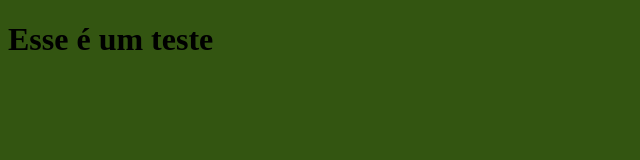
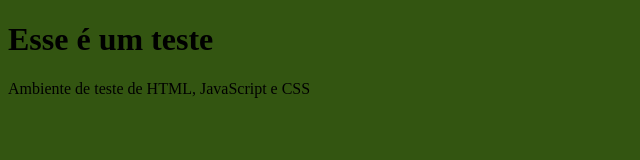
Before and after one commit to rudsonandrade/Test-robot_Framework, a plain HTML site: page index.html in a window 1280 px wide. Shown: the whole page, without its empty margins (0-640 px from the left). Drawn offline with Linux system fonts and the light colour scheme.

Commit message:
Update index.html

```diff
--- a/index.html
+++ b/index.html
@@ -2,9 +2,10 @@
 <html>
 <head>
 <link rel="stylesheet" type="text/css" href="ind.css">
-<title>OLa</title>
+<title>Olá</title>
 </head>
 <body>
 <h1>Esse é um teste</h1>
+  <p>Ambiente de teste de HTML, JavaScript e CSS</p>
 </body>
 </html>
```
